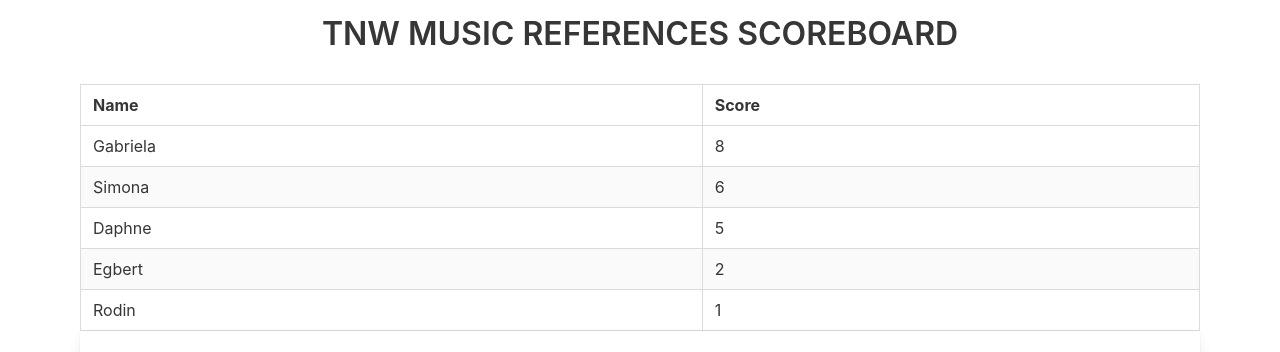
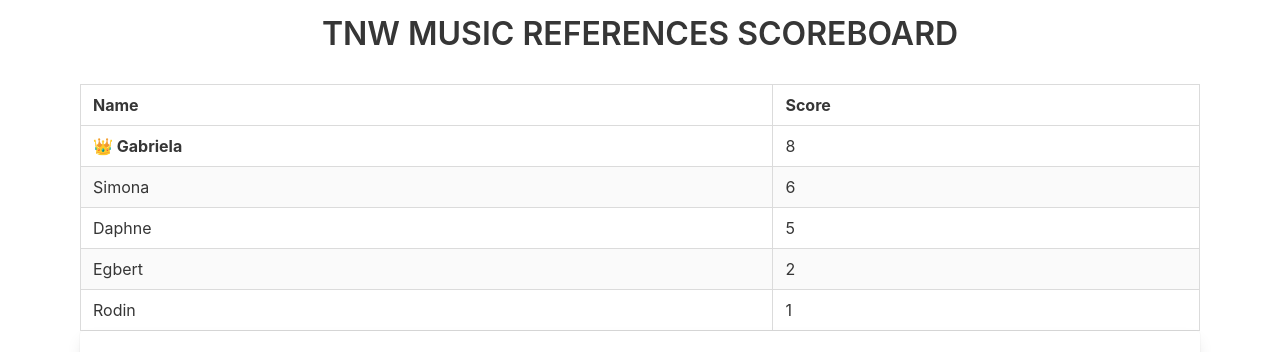
Before and after one commit to tjerk-git/MRSCORE, a plain HTML site: page index.html in a window 1280 px wide. Shown: the top 352 px of the page. Drawn offline with nearby package versions, Linux system fonts and the light colour scheme.

```diff
--- a/index.html
+++ b/index.html
@@ -22,6 +22,10 @@
       max-width: 1200px;
       margin: 0 auto;
       padding: 1em;
+    }
+
+    .is-cool {
+      font-weight: bold;
     }
   </style>
 
@@ -74,6 +78,8 @@
       </div>
 
       <script>
+
+
         function sortTable() {
           var table, rows, switching, i, x, y, shouldSwitch;
           table = document.getElementById("scoreboard");
@@ -113,6 +119,11 @@
 
         console.log("hello")
         sortTable();
+
+        // grab the top td op the table and add a crown emoji
+        const topScore = document.querySelector("#scoreboard tr:nth-child(1) td:nth-child(1)");
+        topScore.innerHTML = "👑 " + topScore.innerHTML;
+        topScore.classList.add("is-cool");
       </script>
   </body>
 
```
